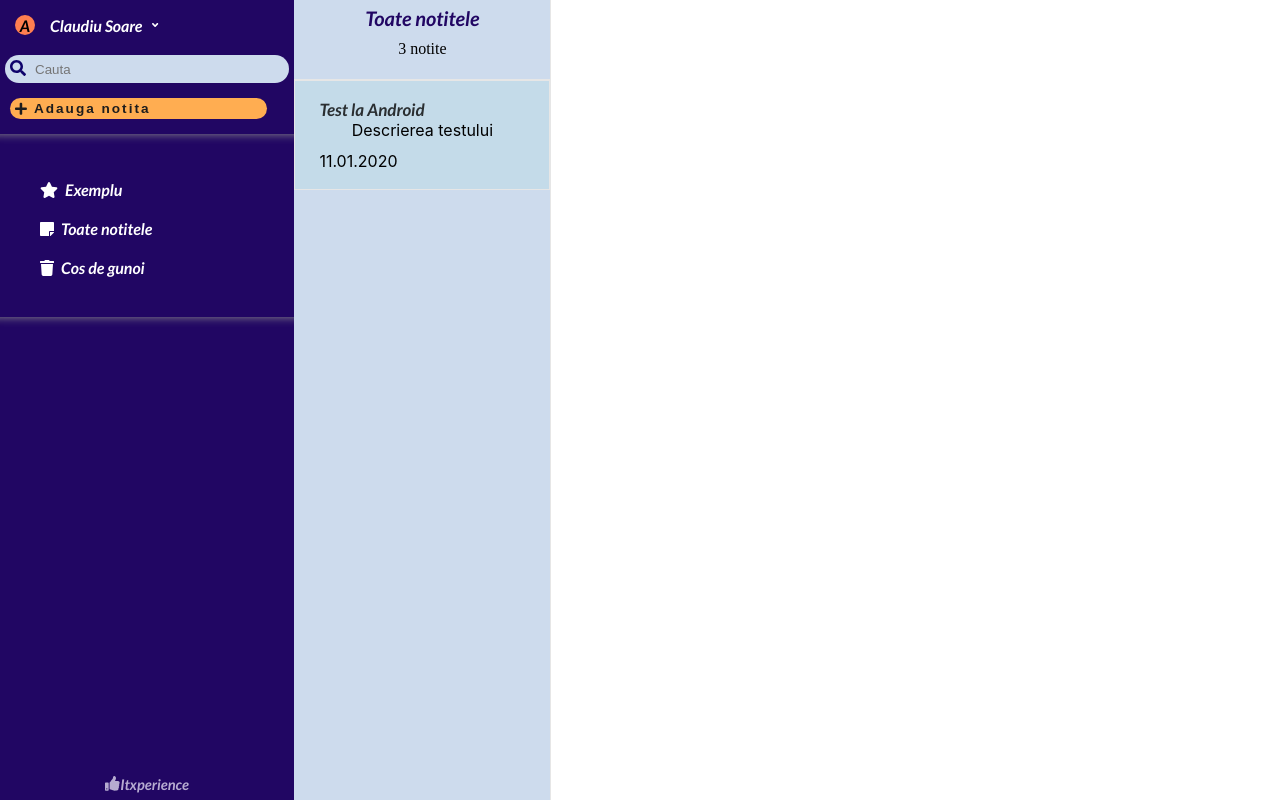
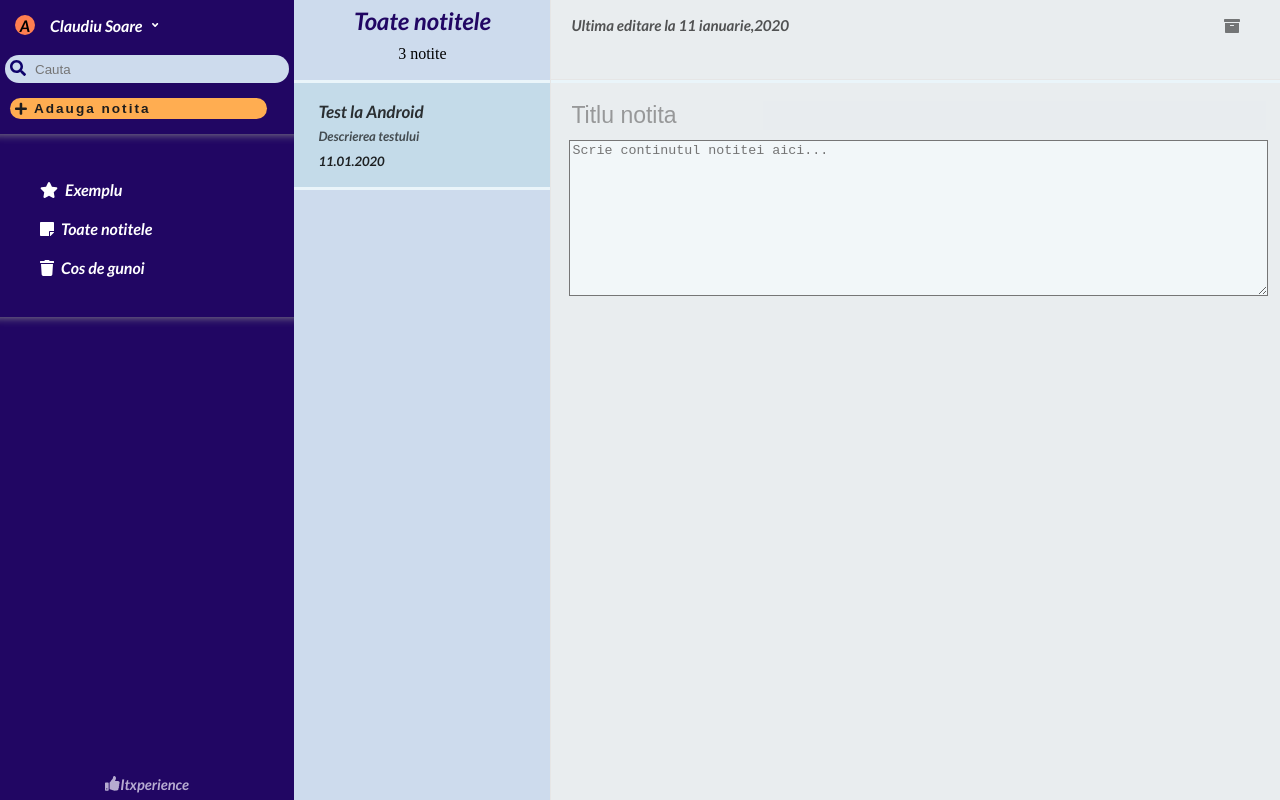
Before and after one commit to RotaruEmilianTeodor1086/ITxperience-, a React app in the folder my-app/: page / in a window 1280 px wide. Built offline with nearby package versions, Linux system fonts and the light colour scheme.

Commit message:
ulalalala

```diff
--- a/my-app/src/components/Note/Note.css
+++ b/my-app/src/components/Note/Note.css
@@ -0,0 +1,76 @@
+.EditableNote
+{
+    display:flex;
+    flex-direction: column;
+    height:100vh;
+    flex:1;
+    background-color: #E9EDEF;
+}
+
+.EditableNote_Top
+{
+  height:80px;
+  display:flex;
+  justify-content: space-between;
+  width:100%;
+  padding: 16px 20px;
+  box-sizing: border-box;
+  border-bottom: 1px solid #E6E6E6;
+
+}
+
+.EditableNote_Top_Date
+{
+  font-family:'Lato', sans-serif;
+  font-size:15px;
+  opacity: 0.65;
+}
+
+.EditableNote_Top_Buttons
+{
+    display:flex;
+}
+
+.action_buttons
+{
+    color:black;
+    opacity:0.5;
+    margin:0 20px;
+}
+
+.action_buttons:hover
+{
+   cursor: pointer;
+}
+
+.EditableNote_Middle
+{
+    flex:1;
+    padding:18px;
+    border-top: 3px solid #EAF5FA;
+}
+
+.EditableNote_Middle_Top input
+{
+   font-size:23px;
+   border:none;
+   width:100%;
+   opacity:0.7;
+   outline:none;
+   margin-right: 0px;
+   background-color:#E9EDEF ;
+}
+
+.EditableNote_Middle_Top input:hover
+{
+    background-color:#F2F7F9 ;
+}
+
+.EditableNote_Middle_Content textarea
+{
+    width:100%;
+    height:150px;
+    background-color:#F2F7F9 ;
+    margin-top:10px;
+    outline:none;
+}
--- a/my-app/src/components/Note/Note.js
+++ b/my-app/src/components/Note/Note.js
@@ -1,9 +1,28 @@
 import React from 'react'
 import './Note.css';
+import {FontAwesomeIcon} from '@fortawesome/react-fontawesome';
+import {faArchive} from '@fortawesome/free-solid-svg-icons';
+
 
 function Note() {
   return (
-    <div className="Note">
+    <div className="EditableNote">
+        <div className="EditableNote_Top">
+            <div className="EditableNote_Top_Date">Ultima editare la 11 ianuarie,2020</div>
+            <div className="EditableNote_Top_Buttons">
+                 <div className="action_buttons">
+                     <FontAwesomeIcon id="idArchive" icon={faArchive}></FontAwesomeIcon>
+                 </div>
+            </div>
+        </div>
+        <div className="EditableNote_Middle">
+             <div className="EditableNote_Middle_Top">
+                  <input placeholder="Titlu notita"></input>
+             </div>
+             <div className="EditableNote_Middle_Content">
+                  <textarea id="idTextArea" placeholder="Scrie continutul notitei aici..."></textarea>
+             </div>
+        </div>
     </div>
   );
 }
--- a/my-app/src/components/Notes/Notes.css
+++ b/my-app/src/components/Notes/Notes.css
@@ -6,6 +6,7 @@
   display:flex;
   flex-direction: column;
   border-right: 1px solid #E6E6E6;
+  float:left;
 }
 
 .TopNotesList
@@ -16,13 +17,12 @@
     padding:6px 20px;
     height:80px;
     box-sizing: border-box;
-    border-bottom: 1px solid #E6E6E6;
 }
 
 .TopNotesListTitle
 {
     font-family:'Lato', sans-serif ;
-    font-size:15pt;
+    font-size:18pt;
     color: #210663;
 }
 
@@ -43,11 +43,17 @@
     height:110px;
     padding: 18px 24px;
     box-sizing: border-box;
-    border: 1px solid #E6E6E6;
+    border-top: 3px solid #EAF5FA;
+    border-bottom: 3px solid #EAF5FA;
     display: flex;
     flex-direction: column;
     background-color: #C4DBE9;
 
+}
+
+.MiddleNotesListPreview:hover
+{
+    background: #E0EFF7;
 }
 
 .MiddleNotesListPreviewHead
@@ -59,6 +65,8 @@
     align-items: center;
 
 }
+
+
 
 .MiddleNotesListPreviewHead_NoteTitle
 {
@@ -74,5 +82,23 @@
 
 .MiddleNotesListPreviewHead_NoteDescription
 {
+    width:100%;
+    font-family:'Lato', sans-serif ;
+    font-size: 13px;
+    font-weight: lighter;
+    opacity:0.65;
+    margin-top:6px;
+    text-overflow: ellipsis;
+}
+.MiddleNotesListPreviewBottom_Date
+{
+    font-size:13px;
+    color:black;
+    opacity:0.85;
+    font-family:'Lato', sans-serif ;
+}
 
+.MiddleNotesListPreviewBottom_Date:hover
+{
+    cursor:pointer;
 }
--- a/my-app/src/components/Sidebar/Sidebar.css
+++ b/my-app/src/components/Sidebar/Sidebar.css
@@ -114,7 +114,9 @@ li
 {
     font-family:'Lato', sans-serif ;
     margin-top:20px;
-    width:96%
+    width:96%;
+    cursor:pointer;
+
 }
 
 li:hover
```
